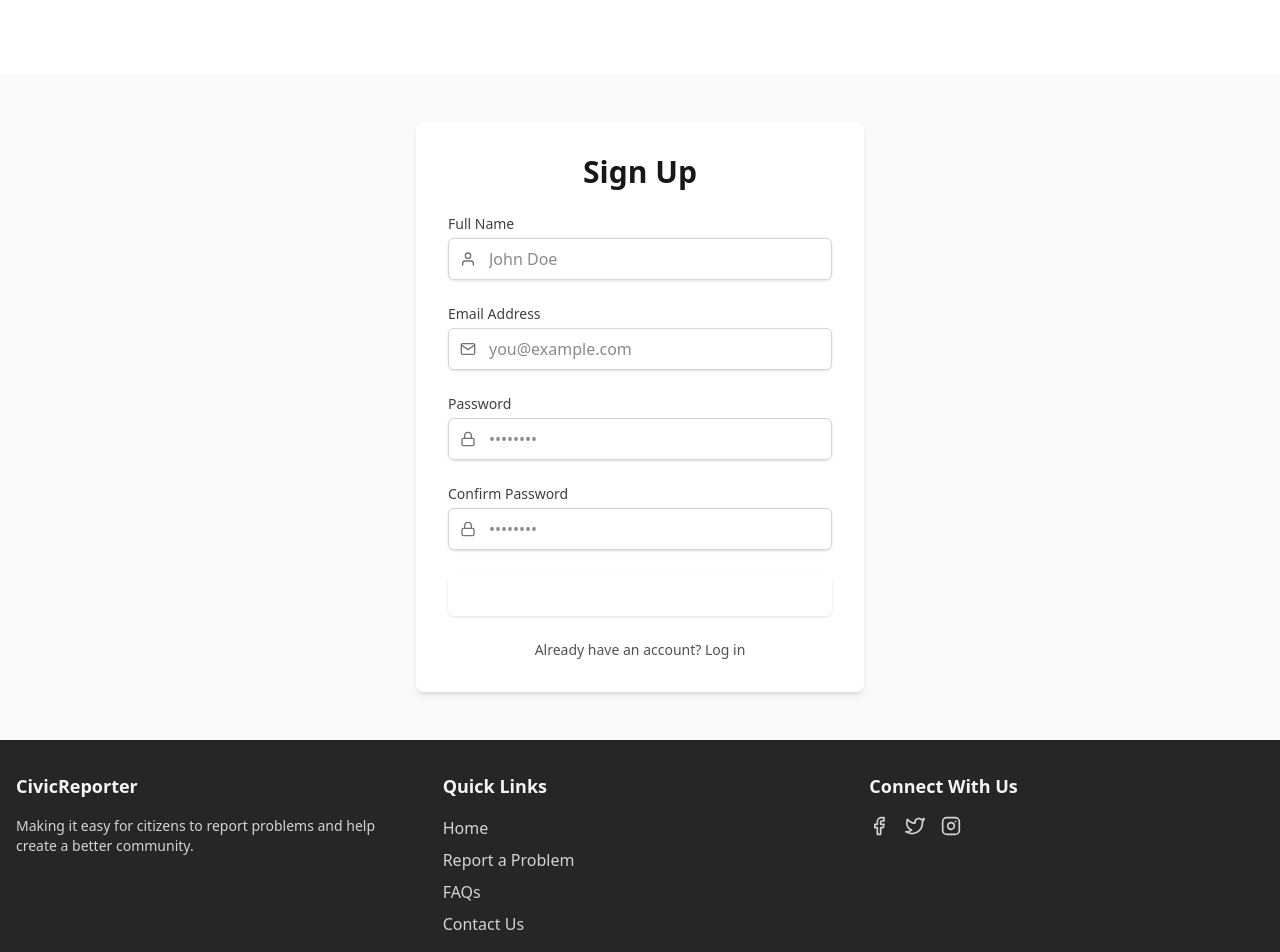
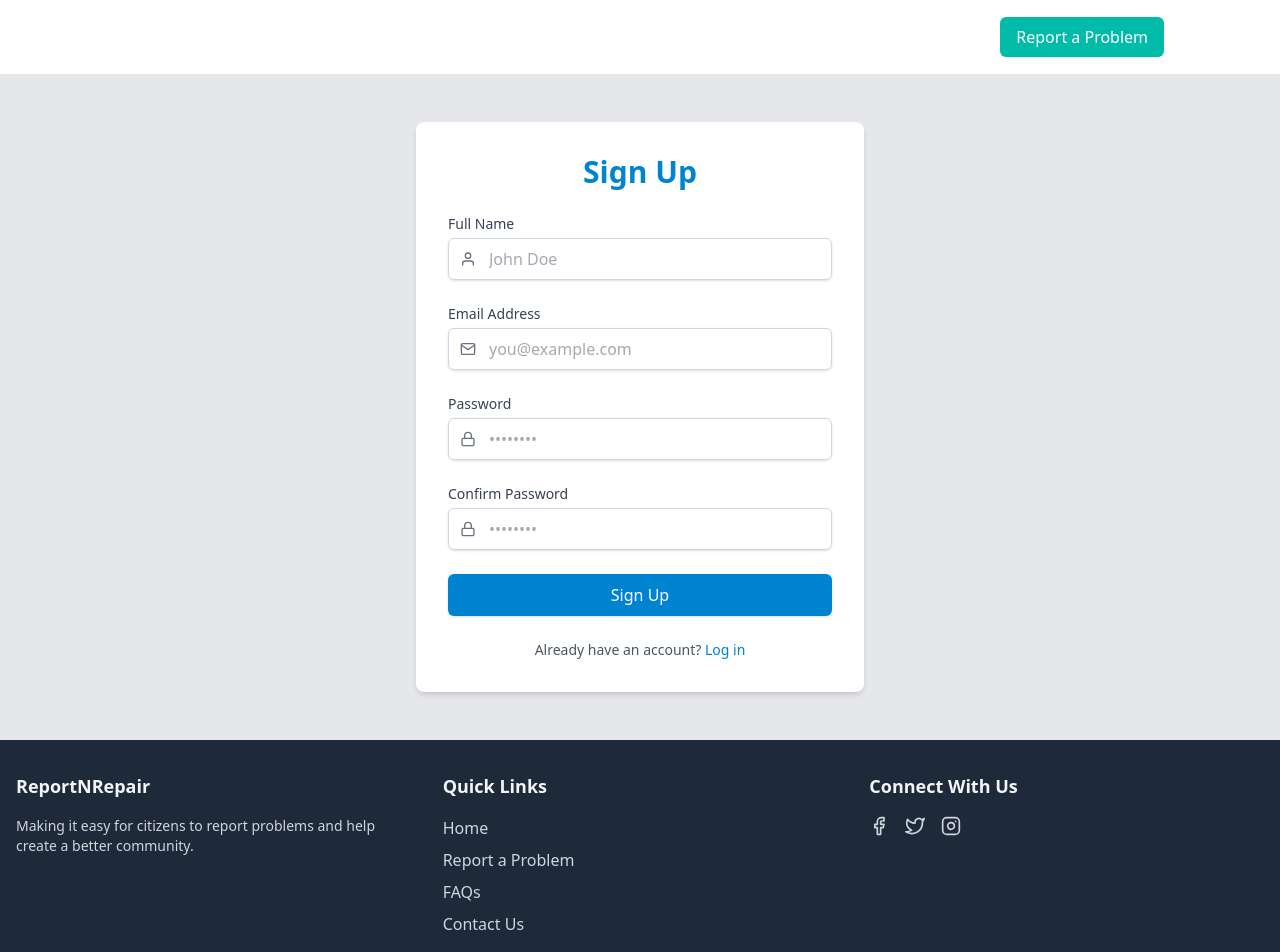
Before and after one commit to Team-Web-Weavers/ReporNRepair, a React (Vite) app in the folder frontend/: page /signup in a window 1280 px wide. Shown: the top 952 px of the page. Built offline with nearby package versions, Linux system fonts and the light colour scheme.

Commit message:
Made changes in frontend styling, added Dashboard.jsx file

```diff
--- a/frontend/src/components/layout/Footer.jsx
+++ b/frontend/src/components/layout/Footer.jsx
@@ -5,12 +5,12 @@ const Footer = () => {
   const year = new Date().getFullYear();
 
   return (
-    <footer className="bg-neutral-800 text-neutral-100">
+    <footer className="bg-gray-800 text-gray-100">
       <div className="container mx-auto px-4 py-8">
         <div className="grid grid-cols-1 md:grid-cols-3 gap-8">
           <div>
-            <h3 className="text-lg font-semibold mb-4">CivicReporter</h3>
-            <p className="text-sm text-neutral-300">
+            <h3 className="text-lg font-semibold mb-4">ReportNRepair</h3>
+            <p className="text-sm text-gray-300">
               Making it easy for citizens to report problems and help create a better community.
             </p>
           </div>
@@ -18,31 +18,31 @@ const Footer = () => {
           <div>
             <h3 className="text-lg font-semibold mb-4">Quick Links</h3>
             <ul className="space-y-2">
-              <li><Link to="/" className="text-neutral-300 hover:text-white transition-colors">Home</Link></li>
-              <li><Link to="/report" className="text-neutral-300 hover:text-white transition-colors">Report a Problem</Link></li>
-              <li><Link to="/" className="text-neutral-300 hover:text-white transition-colors">FAQs</Link></li>
-              <li><Link to="/" className="text-neutral-300 hover:text-white transition-colors">Contact Us</Link></li>
+              <li><Link to="/" className="text-gray-300 hover:text-white transition-colors">Home</Link></li>
+              <li><Link to="/report" className="text-gray-300 hover:text-white transition-colors">Report a Problem</Link></li>
+              <li><Link to="/" className="text-gray-300 hover:text-white transition-colors">FAQs</Link></li>
+              <li><Link to="/" className="text-gray-300 hover:text-white transition-colors">Contact Us</Link></li>
             </ul>
           </div>
 
           <div>
             <h3 className="text-lg font-semibold mb-4">Connect With Us</h3>
             <div className="flex space-x-4">
-              <a href="#" className="text-neutral-300 hover:text-white transition-colors">
+              <a href="#" className="text-gray-300 hover:text-white transition-colors">
                 <FiFacebook size={20} />
               </a>
-              <a href="#" className="text-neutral-300 hover:text-white transition-colors">
+              <a href="#" className="text-gray-300 hover:text-white transition-colors">
                 <FiTwitter size={20} />
               </a>
-              <a href="#" className="text-neutral-300 hover:text-white transition-colors">
+              <a href="#" className="text-gray-300 hover:text-white transition-colors">
                 <FiInstagram size={20} />
               </a>
             </div>
           </div>
         </div>
 
-        <div className="border-t border-neutral-700 mt-8 pt-6 text-center text-sm text-neutral-400">
-          <p>© {year} CivicReporter. All rights reserved.</p>
+        <div className="border-t border-gray-700 mt-8 pt-6 text-center text-sm text-gray-400">
+          <p>© {year} ReportNRepair. All rights reserved.</p>
         </div>
       </div>
     </footer>
--- a/frontend/src/components/layout/Navbar.jsx
+++ b/frontend/src/components/layout/Navbar.jsx
@@ -21,11 +21,11 @@ const Navbar = () => {
   };
 
   return (
-    <nav className="bg-primary-600 text-white shadow-md">
+    <nav className="text-white shadow-md">
       <div className="container mx-auto px-4">
         <div className="flex justify-between items-center py-4">
           <Link to="/" className="font-heading text-xl font-bold flex items-center">
-            <span className="text-white">CivicReporter</span>
+            <span className="text-white">ReportNRepair</span>
           </Link>
 
           {/* Mobile menu button */}
@@ -38,12 +38,12 @@ const Navbar = () => {
 
           {/* Desktop Navigation */}
           <div className="hidden md:flex items-center space-x-6">
-            <Link to="/" className="hover:text-secondary-300 transition-colors">Home</Link>
-            <Link to="/" className="hover:text-secondary-300 transition-colors">About</Link>
-            <Link to="/" className="hover:text-secondary-300 transition-colors">FAQs</Link>
+            <Link to="/" className="hover:text-teal-300 transition-colors">Home</Link>
+            <Link to="/" className="hover:text-teal-300 transition-colors">About</Link>
+            <Link to="/dashboard" className="hover:text-teal-300 transition-colors">Dashboard</Link>
             <button
               onClick={handleReportClick}
-              className="bg-secondary-500 hover:bg-secondary-600 text-white px-4 py-2 rounded-md transition-colors"
+              className="bg-teal-500 hover:bg-teal-600 text-white px-4 py-2 rounded-md transition-colors"
             >
               Report a Problem
             </button>
@@ -51,14 +51,14 @@ const Navbar = () => {
             {isAuthenticated ? (
               <button
                 onClick={logout}
-                className="border border-white hover:bg-white hover:text-primary-600 px-4 py-2 rounded-md transition-colors"
+                className="border border-white hover:bg-white hover:text-sky-600 px-4 py-2 rounded-md transition-colors"
               >
                 Logout
               </button>
             ) : (
               <Link
                 to="/login"
-                className="border border-white hover:bg-white hover:text-primary-600 px-4 py-2 rounded-md transition-colors"
+                className="border border-white hover:bg-white hover:text-sky-600 px-4 py-2 rounded-md transition-colors"
               >
                 Login
               </Link>
@@ -69,12 +69,12 @@ const Navbar = () => {
         {/* Mobile Navigation */}
         {isMenuOpen && (
           <div className="md:hidden py-4 space-y-3">
-            <Link to="/" className="block hover:text-secondary-300 transition-colors py-2">Home</Link>
-            <Link to="/" className="block hover:text-secondary-300 transition-colors py-2">About</Link>
-            <Link to="/" className="block hover:text-secondary-300 transition-colors py-2">FAQs</Link>
+            <Link to="/" className="block hover:text-teal-300 transition-colors py-2">Home</Link>
+            <Link to="/" className="block hover:text-teal-300 transition-colors py-2">About</Link>
+            <Link to="/dashboard" className="block hover:text-teal-300 transition-colors py-2">Dashboard</Link>
             <button
               onClick={handleReportClick}
-              className="block w-full bg-secondary-500 hover:bg-secondary-600 text-white px-4 py-2 rounded-md transition-colors"
+              className="block w-full bg-teal-500 hover:bg-teal-600 text-white px-4 py-2 rounded-md transition-colors"
             >
               Report a Problem
             </button>
@@ -82,14 +82,14 @@ const Navbar = () => {
             {isAuthenticated ? (
               <button
                 onClick={logout}
-                className="block w-full border border-white hover:bg-white hover:text-primary-600 px-4 py-2 rounded-md transition-colors"
+                className="block w-full border border-white hover:bg-white hover:text-sky-600 px-4 py-2 rounded-md transition-colors"
               >
                 Logout
               </button>
             ) : (
               <Link
                 to="/login"
-                className="block w-full text-center border border-white hover:bg-white hover:text-primary-600 px-4 py-2 rounded-md transition-colors"
+                className="block w-full text-center border border-white hover:bg-white hover:text-sky-600 px-4 py-2 rounded-md transition-colors"
               >
                 Login
               </Link>
--- a/frontend/src/pages/SignupPage.jsx
+++ b/frontend/src/pages/SignupPage.jsx
@@ -34,9 +34,9 @@ const SignupPage = () => {
   };
 
   return (
-    <div className="flex items-center justify-center min-h-[calc(100vh-200px)] bg-neutral-50 py-12 px-4">
+    <div className="flex items-center justify-center min-h-[calc(100vh-200px)] bg-gray-200 py-12 px-4 text-gray-600">
       <div className="w-full max-w-md bg-white rounded-lg shadow-md p-8">
-        <h2 className="text-3xl font-bold text-center mb-6 font-heading text-primary-600">Sign Up</h2>
+        <h2 className="text-3xl font-bold text-center mb-6 font-heading text-sky-600">Sign Up</h2>
 
         {error && (
           <div className="bg-red-100 border border-red-400 text-red-700 px-4 py-3 rounded mb-4" role="alert">
@@ -46,76 +46,76 @@ const SignupPage = () => {
 
         <form onSubmit={handleSubmit} className="space-y-6">
           <div>
-            <label htmlFor="name" className="block text-sm font-medium text-neutral-700 mb-1">
+            <label htmlFor="name" className="block text-sm font-medium text-gray-700 mb-1">
               Full Name
             </label>
             <div className="relative">
               <div className="absolute inset-y-0 left-0 pl-3 flex items-center pointer-events-none">
-                <FiUser className="text-neutral-500" />
+                <FiUser className="text-gray-500" />
               </div>
               <input
                 id="name"
                 type="text"
                 value={name}
                 onChange={(e) => setName(e.target.value)}
-                className="block w-full pl-10 pr-3 py-2 border border-neutral-300 rounded-md shadow-sm focus:ring-primary-500 focus:border-primary-500"
+                className="block w-full pl-10 pr-3 py-2 border border-gray-300 rounded-md shadow-sm focus:ring-sky-500 focus:border-sky-500"
                 placeholder="John Doe"
               />
             </div>
           </div>
 
           <div>
-            <label htmlFor="email" className="block text-sm font-medium text-neutral-700 mb-1">
+            <label htmlFor="email" className="block text-sm font-medium text-gray-700 mb-1">
               Email Address
             </label>
             <div className="relative">
               <div className="absolute inset-y-0 left-0 pl-3 flex items-center pointer-events-none">
-                <FiMail className="text-neutral-500" />
+                <FiMail className="text-gray-500" />
               </div>
               <input
                 id="email"
                 type="email"
                 value={email}
                 onChange={(e) => setEmail(e.target.value)}
-                className="block w-full pl-10 pr-3 py-2 border border-neutral-300 rounded-md shadow-sm focus:ring-primary-500 focus:border-primary-500"
+                className="block w-full pl-10 pr-3 py-2 border border-gray-300 rounded-md shadow-sm focus:ring-sky-500 focus:border-sky-500"
                 placeholder="you@example.com"
               />
             </div>
           </div>
 
           <div>
-            <label htmlFor="password" className="block text-sm font-medium text-neutral-700 mb-1">
+            <label htmlFor="password" className="block text-sm font-medium text-gray-700 mb-1">
               Password
             </label>
             <div className="relative">
               <div className="absolute inset-y-0 left-0 pl-3 flex items-center pointer-events-none">
-                <FiLock className="text-neutral-500" />
+                <FiLock className="text-gray-500" />
               </div>
               <input
                 id="password"
                 type="password"
                 value={password}
                 onChange={(e) => setPassword(e.target.value)}
-                className="block w-full pl-10 pr-3 py-2 border border-neutral-300 rounded-md shadow-sm focus:ring-primary-500 focus:border-primary-500"
+                className="block w-full pl-10 pr-3 py-2 border border-gray-300 rounded-md shadow-sm focus:ring-sky-500 focus:border-sky-500"
                 placeholder="••••••••"
               />
             </div>
           </div>
 
           <div>
-            <label htmlFor="confirmPassword" className="block text-sm font-medium text-neutral-700 mb-1">
+            <label htmlFor="confirmPassword" className="block text-sm font-medium text-gray-700 mb-1">
               Confirm Password
             </label>
             <div className="relative">
               <div className="absolute inset-y-0 left-0 pl-3 flex items-center pointer-events-none">
-                <FiLock className="text-neutral-500" />
+                <FiLock className="text-gray-500" />
               </div>
               <input
                 id="confirmPassword"
                 type="password"
                 value={confirmPassword}
                 onChange={(e) => setConfirmPassword(e.target.value)}
-                className="block w-full pl-10 pr-3 py-2 border border-neutral-300 rounded-md shadow-sm focus:ring-primary-500 focus:border-primary-500"
+                className="block w-full pl-10 pr-3 py-2 border border-gray-300 rounded-md shadow-sm focus:ring-sky-500 focus:border-sky-500"
                 placeholder="••••••••"
               />
             </div>
@@ -124,7 +124,7 @@ const SignupPage = () => {
           <div>
             <button
               type="submit"
-              className="w-full flex justify-center py-2 px-4 border border-transparent rounded-md shadow-sm text-white bg-primary-600 hover:bg-primary-700 focus:outline-none focus:ring-2 focus:ring-offset-2 focus:ring-primary-500"
+              className="w-full flex justify-center py-2 px-4 border border-transparent rounded-md shadow-sm text-white bg-sky-600 hover:bg-sky-700 focus:outline-none focus:ring-2 focus:ring-offset-2 focus:ring-sky-500"
             >
               Sign Up
             </button>
@@ -132,9 +132,9 @@ const SignupPage = () => {
         </form>
 
         <div className="mt-6 text-center">
-          <p className="text-sm text-neutral-600">
+          <p className="text-sm text-gray-600">
             Already have an account?{' '}
-            <Link to="/login" className="font-medium text-primary-600 hover:text-primary-500">
+            <Link to="/login" className="font-medium text-sky-600 hover:text-sky-500">
               Log in
             </Link>
           </p>
--- a/frontend/src/routes/index.jsx
+++ b/frontend/src/routes/index.jsx
@@ -5,6 +5,7 @@ import SignupPage from '../pages/SignupPage';
 import ReportPage from '../pages/ReportPage';
 import Layout from '../components/layout/Layout';
 import ProtectedRoute from './ProtectedRoute';
+import DashboardPage from '../pages/DashboardPage';
 import NotFoundPage from '../pages/NotFoundPage';
 
 const router = createBrowserRouter([
@@ -19,6 +20,7 @@ const router = createBrowserRouter([
         path: 'report',
         element: <ProtectedRoute><ReportPage /></ProtectedRoute>
       },
+      { path: 'dashboard', element: <DashboardPage /> },
       { path: '*', element: <NotFoundPage /> }
     ]
   }
```
Also changed, not shown: frontend/src/pages/DashboardPage.jsx (added, +9 -0 lines), frontend/src/pages/HomePage.jsx (+33 -33 lines), frontend/src/pages/LoginPage.jsx (+15 -12 lines), frontend/src/pages/NotFoundPage.jsx (+4 -4 lines), frontend/src/pages/ReportPage.jsx (+26 -26 lines).
